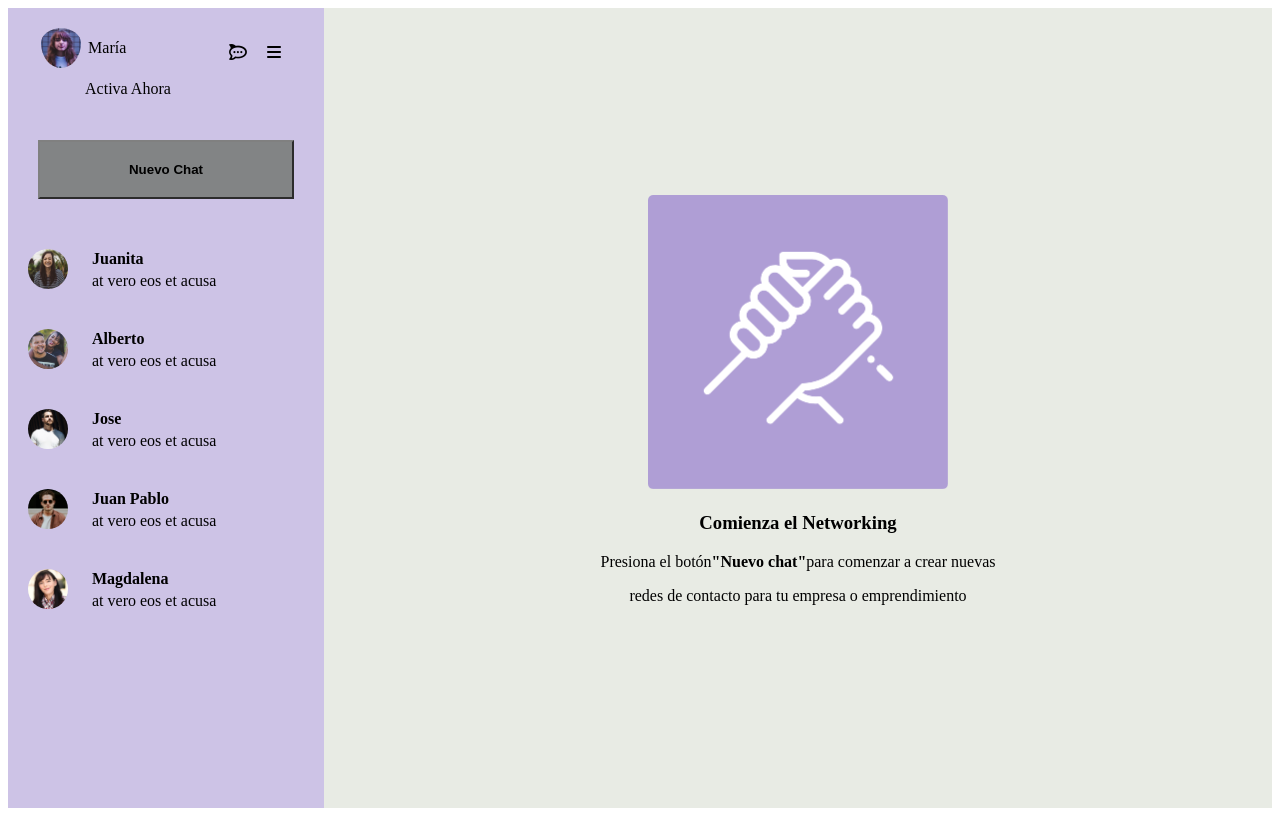
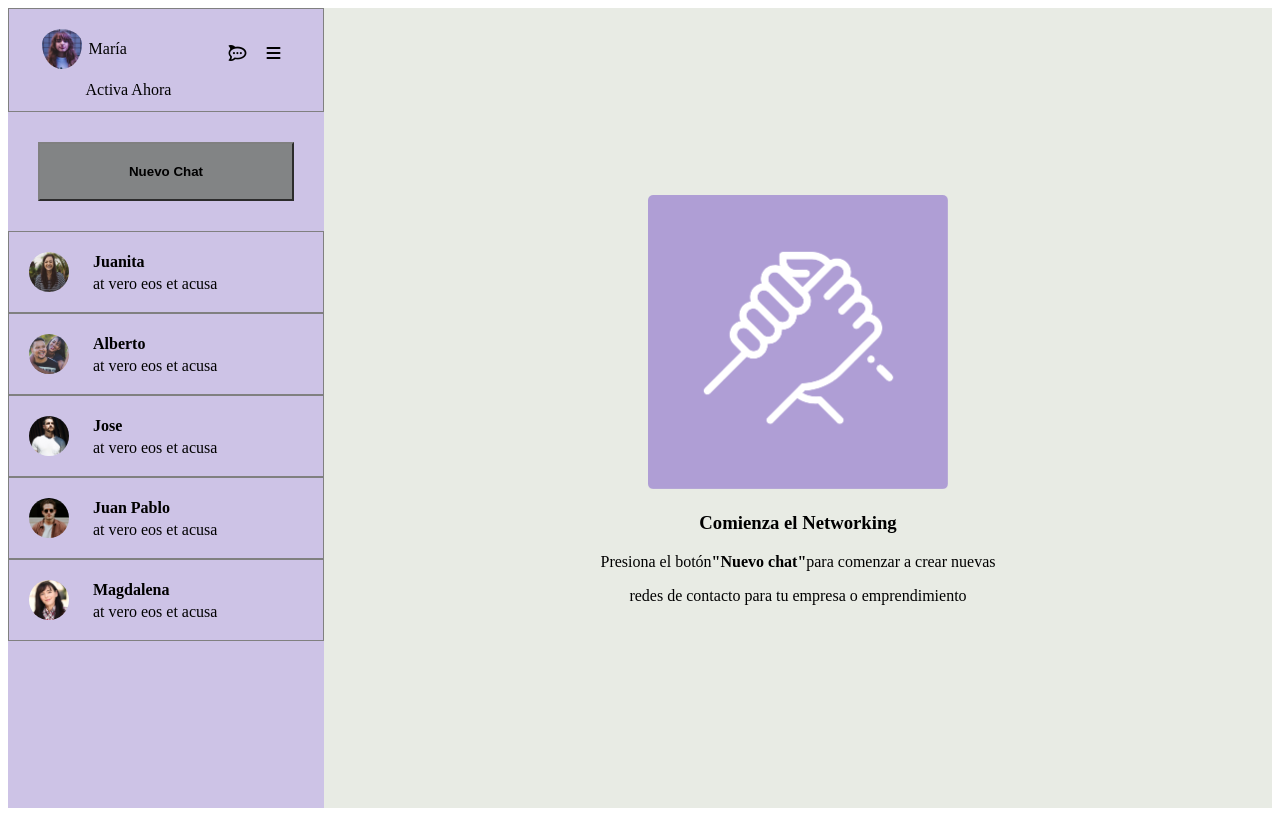
Before and after one commit to Paulacmcm/page-mensajer-a, a plain HTML site: page index.html in a window 1280 px wide. Drawn offline with Linux system fonts and the light colour scheme.

Commit message:
agregue bordes al chat

```diff
--- a/assets/css/style.css
+++ b/assets/css/style.css
@@ -28,6 +28,7 @@
     display: flex;
     justify-content: space-around;
     padding: 10px;
+    border: solid 1px gray;
 
 }
 
@@ -45,6 +46,7 @@
 
 .foto-activa{
     display: flex;
+
 }
 
 .imagen-activa{
@@ -73,6 +75,7 @@
 }
 .chat-menu{
     display: flex;
+    border: solid 1px gray;
 }
 .imagenes{
     width: 40px;
```
Also changed, not shown: index.html (+1 -0 lines).
